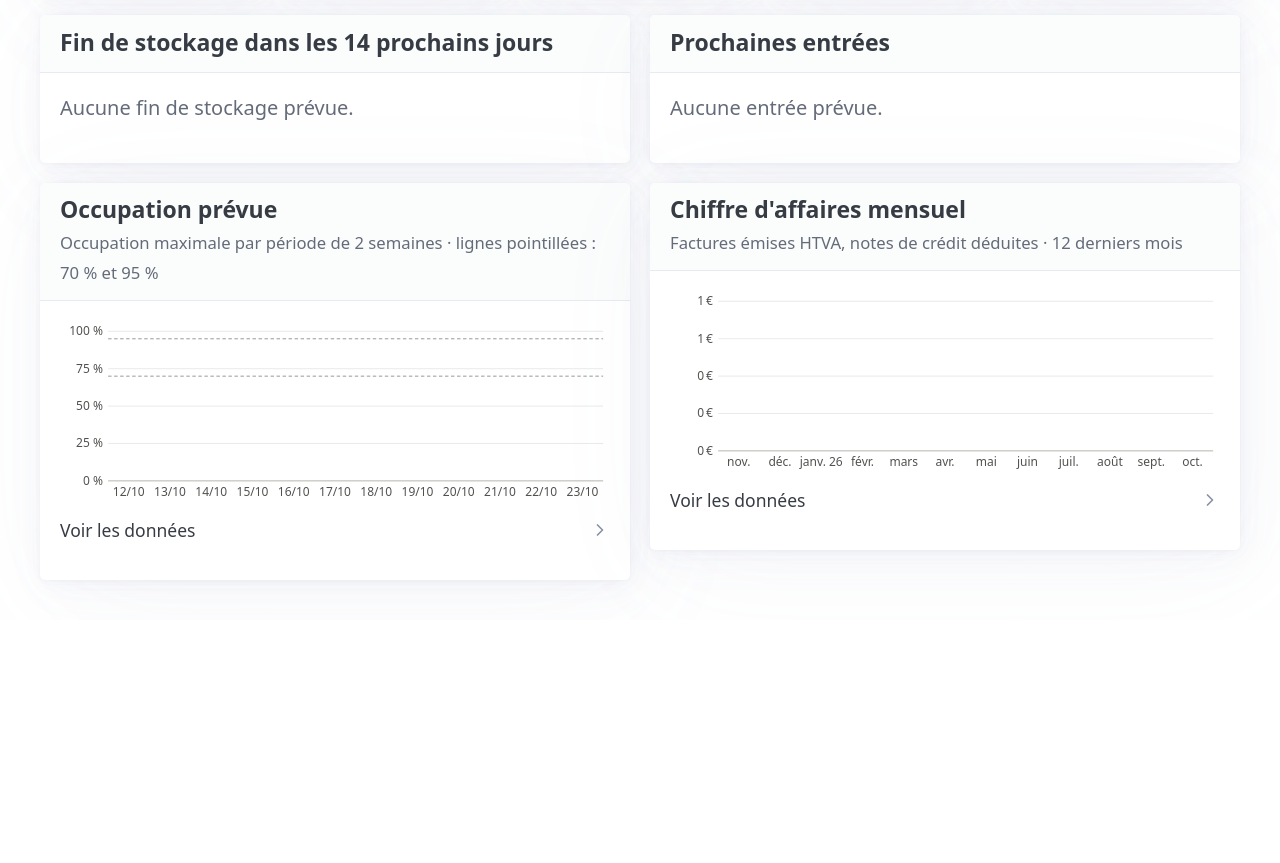
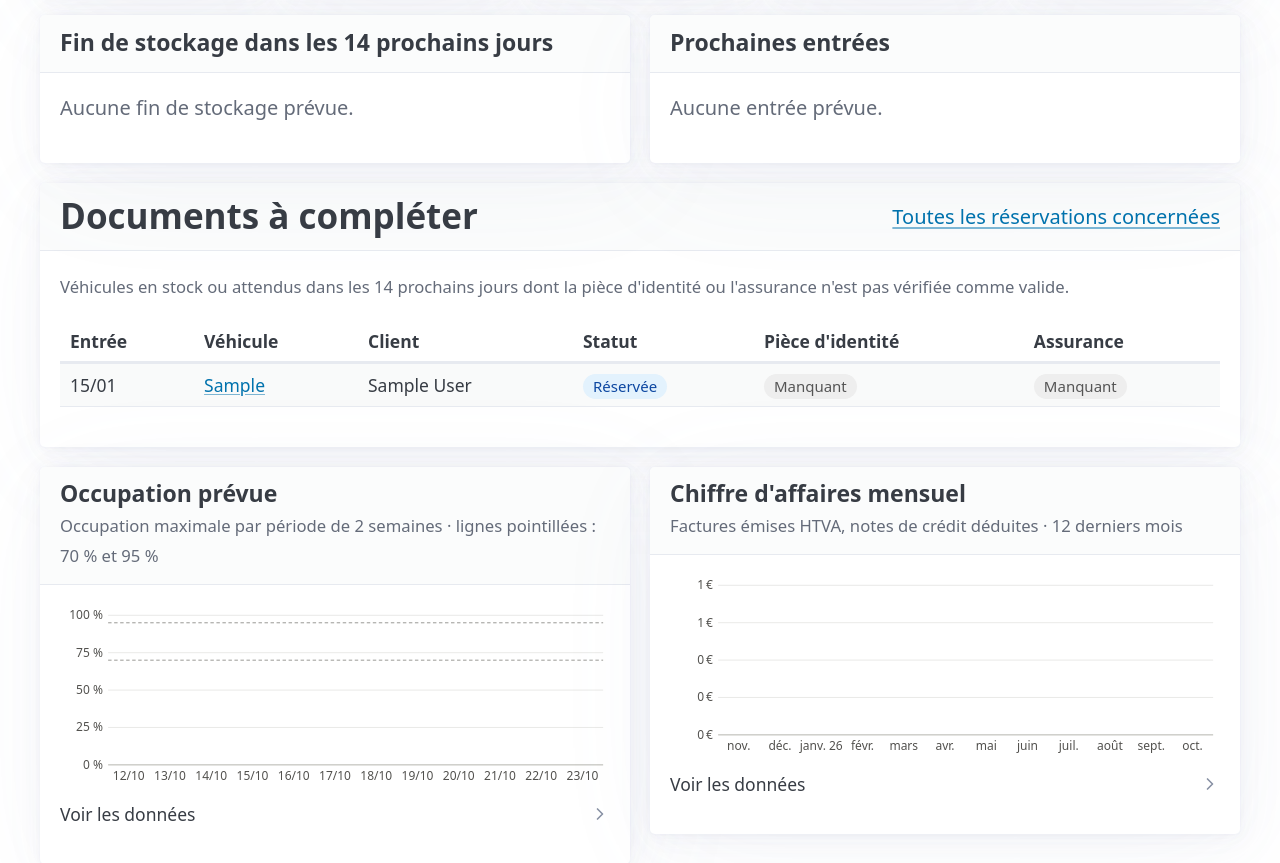
Before and after one commit to adrienbuche-27/warehouse-planner, a Django app: page / in a window 1280 px wide. Shown: the part 426-1289 px from the top of the page. Before the commit the page ends 1011 px from the top, so only its background shows below. Run offline with Django 5.2, Linux system fonts and the light colour scheme; a user stored in the database is signed in; tables that the repository leaves empty hold one stand-in row (values such as "Sample post"); data that the repository does not hold is empty; parts of the project's set-up code (start-up, migrations or seed data) failed here and were passed over.

Commit message:
feat(storage): ID and insurance checks on each booking
Backlog V3-1. Every booking has two document statuses, "Pièce
d'identité" and "Assurance": manquant (default), valide or invalide,
set by hand by the admin for every booking, never copied from an earlier
one. Each change records who, when and an optional note. No document
file is stored: the paper copies stay in the physical folder.

- Booking detail: a "Documents" block, one click per status.
- Bookings list: two small badges per booking and a "Documents à
  compléter" filter; the Du/Au columns become one "Période" column so
  the table fits.
- Dashboard: "Documents à compléter" for the bookings in stock or
  starting in the next 14 days.
- seed_demo gives the demo bookings a mix of statuses.

Co-Authored-By: Claude Opus 5.5 <noreply@anthropic.com>
Claude-Session: https://claude.ai/code/session_01DHZKaAciyQCcVj2137M28E

```diff
--- a/core/dashboard.py
+++ b/core/dashboard.py
@@ -114,6 +114,19 @@ def upcoming_entries(today: datetime.date) -> list[UpcomingEvent]:
     return [UpcomingEvent(booking, get_blockers(booking, ENTRY)) for booking in bookings]
 
 
+def documents_to_complete(today: datetime.date) -> list[Booking]:
+    """Bookings in stock or starting within UPCOMING_DAYS days whose ID or insurance is not
+    checked as valid yet (both are checked for every booking)."""
+    horizon = today + datetime.timedelta(days=UPCOMING_DAYS)
+    return list(
+        Booking.objects.active()
+        .documents_incomplete()
+        .filter(start_date__lte=horizon)
+        .select_related("vehicle__client", "row")
+        .order_by("start_date", "row__display_order", "position")
+    )
+
+
 def failed_reminders(today: datetime.date):
     """Failed reminders of the last 30 days that have not been sent successfully since."""
     failures = (
--- a/core/views.py
+++ b/core/views.py
@@ -30,6 +30,7 @@ def dashboard(request):
         "invoices": dashboard_data.invoice_figures(today),
         "ending_soon": dashboard_data.ending_soon(today),
         "upcoming_entries": dashboard_data.upcoming_entries(today),
+        "documents_to_complete": dashboard_data.documents_to_complete(today),
         "failed_reminders": dashboard_data.failed_reminders(today),
         "forecast_chart": dashboard_data.occupancy_forecast_chart(today),
         "revenue_chart": dashboard_data.revenue_chart(today),
--- a/static/css/app.css
+++ b/static/css/app.css
@@ -580,3 +580,37 @@ a.map-vehicle:hover { background: #1d5fae; color: #fff; }
   .map-free:hover { background: none; }
   a.map-vehicle { text-decoration: none; }
 }
+
+/* Document checks of a booking (ID, insurance) */
+.doc-valid { background: #e8f5e9; color: #1b5e20; }
+.doc-invalid { background: #ffebee; color: #8e1b1b; }
+.doc-missing { background: #eeeeee; color: #555; }
+.documents-grid {
+  display: grid;
+  grid-template-columns: repeat(auto-fit, minmax(18rem, 1fr));
+  gap: var(--pico-spacing);
+}
+.document-check {
+  border: 1px solid var(--pico-muted-border-color);
+  border-radius: var(--pico-border-radius);
+  padding: 0.75rem;
+  margin: 0;
+}
+.document-head { display: flex; align-items: center; gap: 0.5rem; }
+.document-note { margin: 0.25rem 0 0; font-size: 0.9rem; }
+.document-check input[name="note"] { margin: 0.5rem 0; }
+.document-actions { display: flex; flex-wrap: wrap; gap: 0.4rem; }
+.document-actions button { width: auto; margin: 0; padding: 0.35rem 0.7rem; }
+button.danger.outline { background: transparent; color: var(--app-danger); }
+.doc-icons { white-space: nowrap; }
+.doc-mini {
+  display: inline-block;
+  min-width: 2.2rem;
+  margin-right: 0.2rem;
+  padding: 0 0.3rem;
+  border-radius: 0.3rem;
+  font-size: 0.72rem;
+  text-align: center;
+}
+
+.nowrap { white-space: nowrap; }
--- a/templates/core/dashboard.html
+++ b/templates/core/dashboard.html
@@ -114,6 +114,34 @@
   </article>
 </div>
 
+<article id="documents">
+  <header class="page-header">
+    <h2>Documents à compléter</h2>
+    <a href="{% url 'storage:booking_list' %}?documents=a-completer">Toutes les réservations concernées</a>
+  </header>
+  {% if documents_to_complete %}
+  <p><small class="muted">Véhicules en stock ou attendus dans les {{ upcoming_days }} prochains jours dont la pièce d'identité ou l'assurance n'est pas vérifiée comme valide.</small></p>
+  <div class="overflow-auto">
+    <table class="striped compact">
+      <thead><tr><th scope="col">Entrée</th><th scope="col">Véhicule</th><th scope="col">Client</th><th scope="col">Statut</th><th scope="col">Pièce d'identité</th><th scope="col">Assurance</th></tr></thead>
+      <tbody>
+        {% for booking in documents_to_complete %}
+        <tr>
+          <td>{{ booking.start_date|date:"d/m" }}</td>
+          <td><a href="{% url 'storage:booking_detail' booking.pk %}#documents">{{ booking.vehicle.plate }}</a></td>
+          <td class="wrap">{{ booking.vehicle.client.display_name }}</td>
+          <td>{% include "includes/status_badge.html" %}</td>
+          {% for doc in booking.documents %}<td>{% include "includes/document_badge.html" %}</td>{% endfor %}
+        </tr>
+        {% endfor %}
+      </tbody>
+    </table>
+  </div>
+  {% else %}
+    <p class="ok">✓ Tous les documents des véhicules en stock et des prochaines entrées sont vérifiés.</p>
+  {% endif %}
+</article>
+
 <div class="grid dashboard-charts">
   <article>
     <header>
--- /dev/null
+++ b/templates/includes/document_badge.html
@@ -0,0 +1,2 @@
+{# Status of a document check of a booking (doc = Booking.document(...)). #}
+<span class="badge doc-{{ doc.status }}">{% if doc.status == "valid" %}✓ {% elif doc.status == "invalid" %}✗ {% endif %}{{ doc.status_label }}</span>
```
Also changed, not shown: CLAUDE.md (+4 -0 lines), core/management/commands/seed_demo.py (+27 -1 lines), docs/BACKLOG.md (+5 -1 lines), tests/test_documents.py (added, +174 -0 lines), README.md, storage/admin.py, storage/migrations/0004_booking_document_checks.py (added), storage/models.py, storage/services.py, storage/urls.py, storage/views.py, templates/storage/_booking_documents.html (added), templates/storage/_booking_results.html, templates/storage/booking_detail.html, 1 more files.
